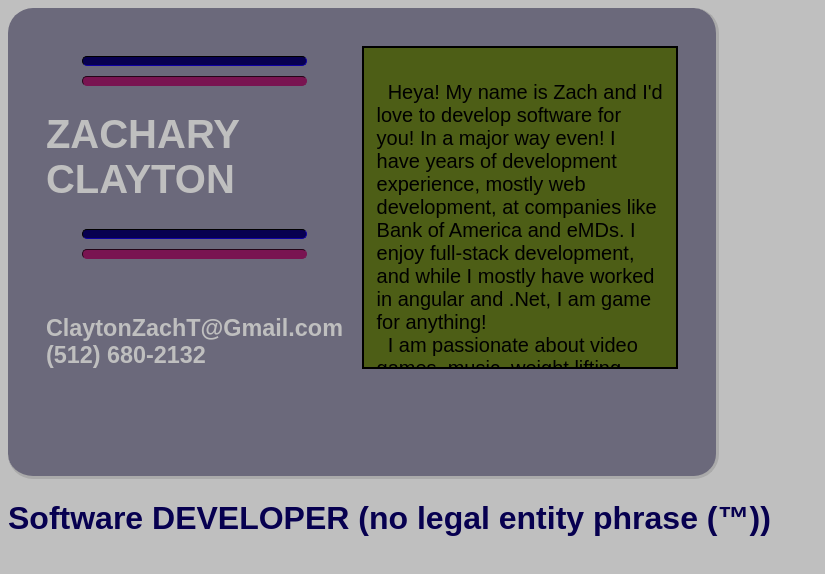
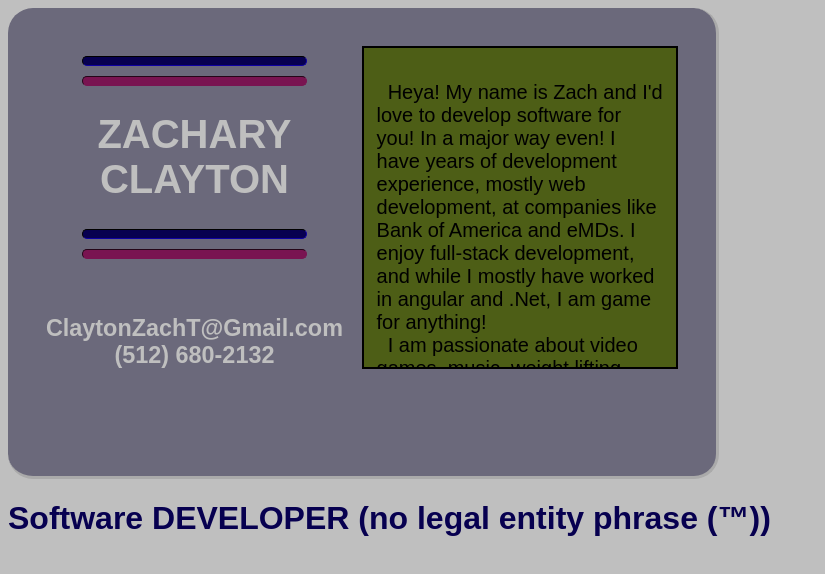
Before and after one commit to ClaytonZachT/ClaytonZachT.github.io, a plain HTML site: page index.html in a window 1280 px wide. Shown: the whole page, without its empty margins (0-825 px from the left). Drawn offline with Linux system fonts and the light colour scheme.

Commit message:
Update index.html
Center tag replaced outer-sidebar

```diff
--- a/index.html
+++ b/index.html
@@ -6,7 +6,7 @@
     </head>
     <body>
 		<div class = "outer">
-			<div class = "outer-sidebar">
+			<center>
 				<div>
 					<hr class = "blue-line">
 					<hr class = "pink-line">
@@ -22,7 +22,7 @@
 					<a href="mailto:ClaytonZachT@Gmail.com">ClaytonZachT@Gmail.com</a></br>
 					(512) 680-2132
 				</h3>
-			</div>
+			</center>
 			<div class = "inner">
 			<p>
 				&nbsp; Heya! My name is Zach and I'd love to develop software for you! In a major way even! I have years of development experience, mostly web development, at companies like Bank of America and eMDs. I enjoy full-stack development, and while I mostly have worked in angular and .Net, I am game for anything!</br>
```
